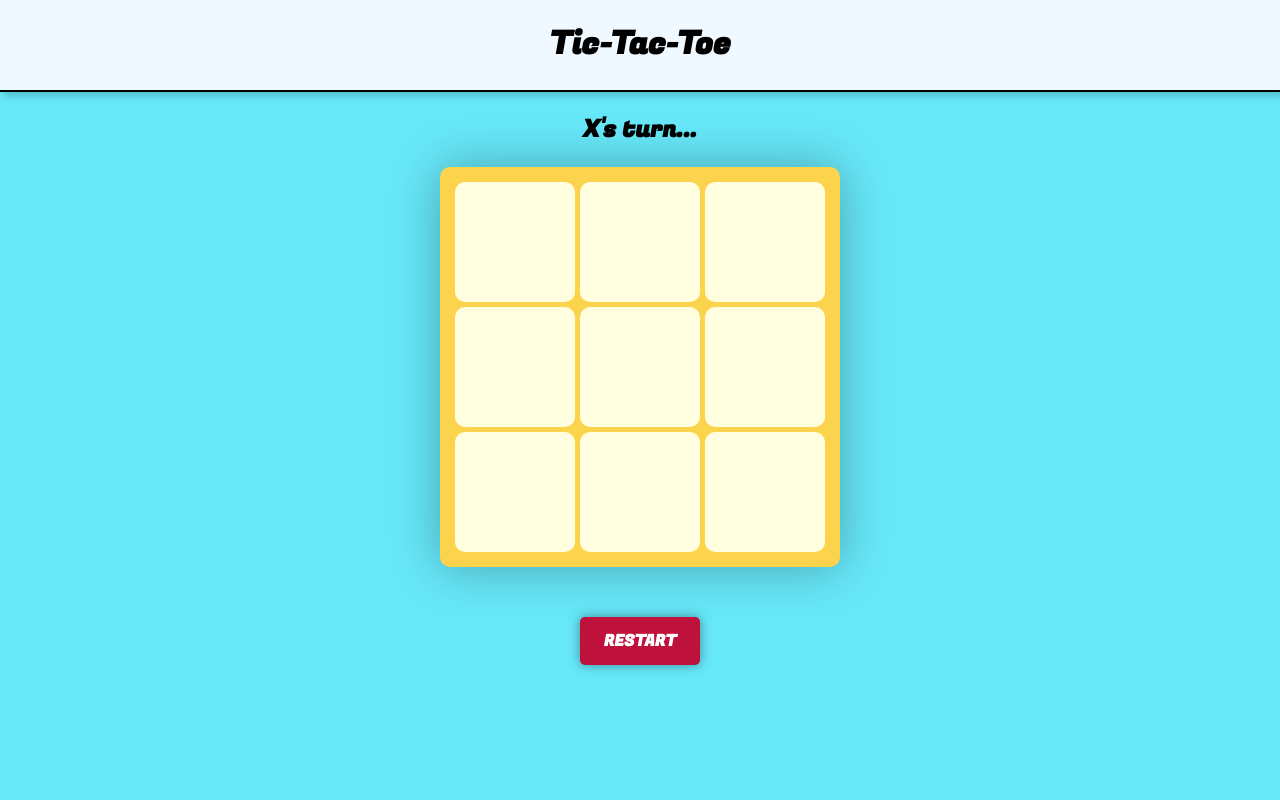
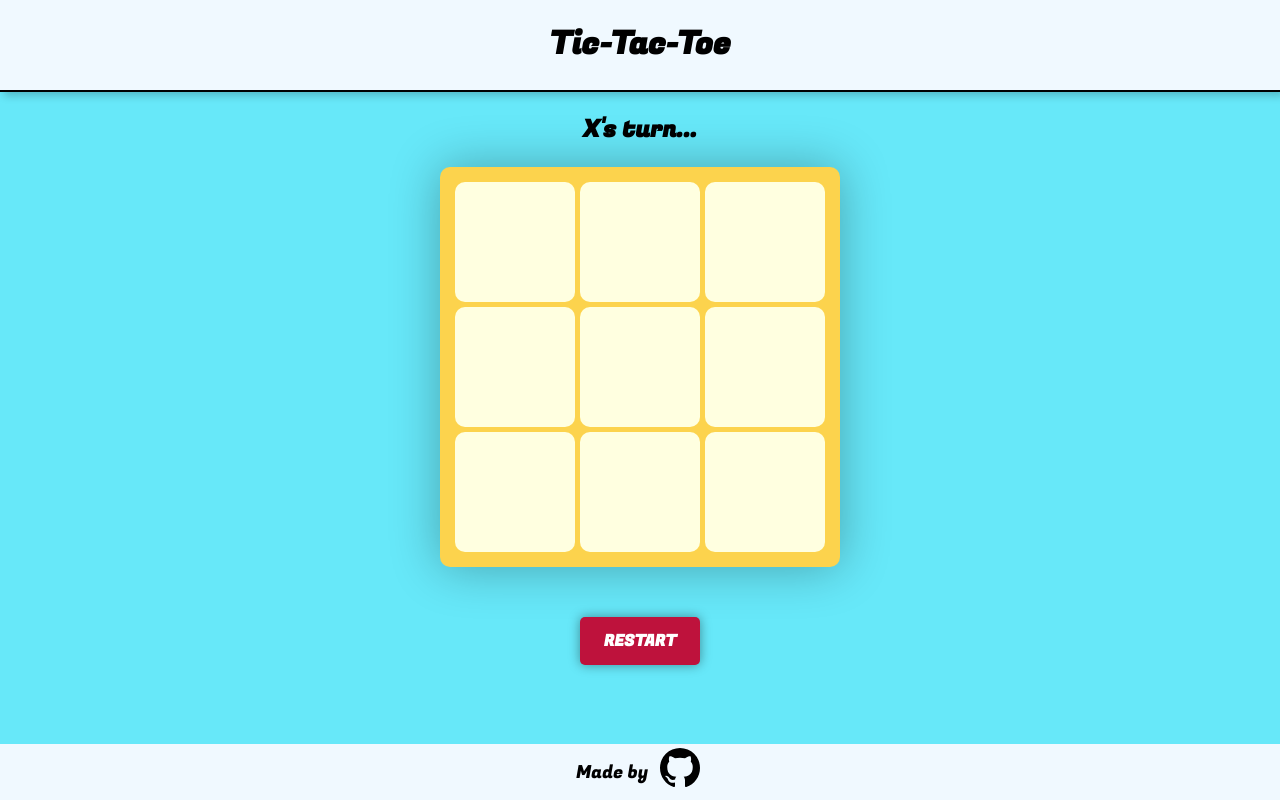
Before and after one commit to KaanKarabiber/tic-tac-toe, a plain HTML site: page index.html in a window 1280 px wide. Drawn offline with Linux system fonts and the light colour scheme; a web font is replaced by a local one.

Commit message:
fixed issue where end game message created below footer, add footer

```diff
--- a/index.html
+++ b/index.html
@@ -19,5 +19,6 @@
         <div class="board"></div>
         <button class="restart">RESTART</button>
     </div>
+    <footer>Made by <a href="https://github.com/KaanKarabiber"><img src="icons/github.svg" alt="github link" class="footer-img"></a></footer>
 </body>
 </html>
--- a/script.js
+++ b/script.js
@@ -159,6 +159,7 @@ function ScreenController() {
         cellButton.append(icons);
       });
     });
+    const buttonContainer = document.querySelector(".restart");
     if (game.checkWin()) {
       if (!document.querySelector(".end-game-message")) {
         const endGameMessage = document.createElement("p");
@@ -168,7 +169,7 @@ function ScreenController() {
         endGameMessage.textContent = `${game.getActivePlayer().name} wins!`;
 
         endGameMessageDiv.append(endGameMessage);
-        document.body.appendChild(endGameMessageDiv);
+        buttonContainer.insertAdjacentElement("afterend", endGameMessageDiv);
       }
 
       // Disable all buttons once the game is over
@@ -182,8 +183,8 @@ function ScreenController() {
       endGameMessage.classList.add("end-game-message");
       endGameMessage.textContent = `Draw!`;
 
-      document.body.appendChild(endGameMessageDiv);
       endGameMessageDiv.append(endGameMessage);
+      buttonContainer.insertAdjacentElement("afterend", endGameMessageDiv);
     }
   }
 
--- a/styles.css
+++ b/styles.css
@@ -66,3 +66,20 @@ body{
   box-shadow: 0 0px 20px rgba(0, 0, 0, 0.9);
   background-color: black;
 }
+.end-game-message{
+  font-size: 30px;
+}
+footer{
+  display: flex;
+  align-items: center;
+  justify-content: center;
+  width: 100%;
+  margin-top: auto;
+  background-color: #f0f9ff;
+  font-size: large;
+}
+.footer-img{
+  margin-left: 0.5rem;
+  height: 3rem;
+  width: 3rem;
+}
```
Also changed, not shown: icons/github.svg (added).
